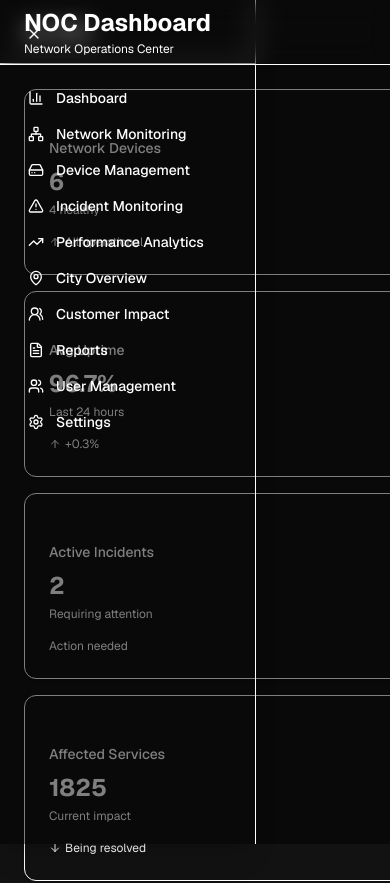
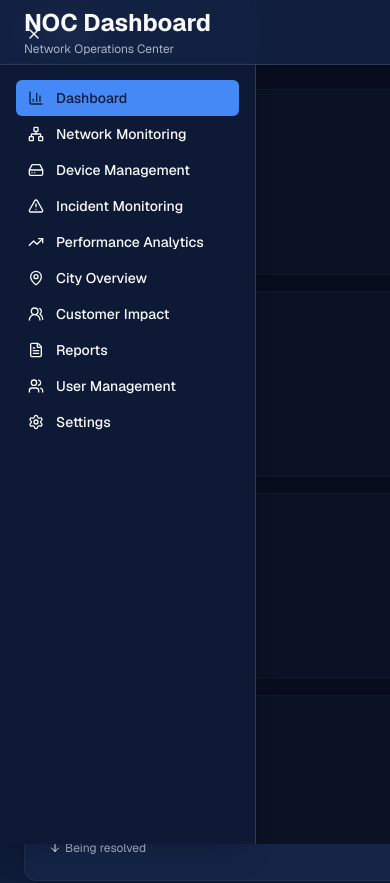
Before and after one commit to fadeldnswr/network-ops-fe, a Next.js app: page /dashboard in a window 390 px wide. Shown: the top 883 px of the page. Built offline with nearby package versions, Linux system fonts and the light colour scheme.

Commit message:
Change dashboard color and delete unused components

```diff
--- a/app/globals.css
+++ b/app/globals.css
@@ -38,79 +38,85 @@
 }
 
 .dark {
-  --background: 217 33% 7%;
-  --foreground: 217 33% 95%;
-  --card: 217 33% 13%;
-  --card-foreground: 217 33% 95%;
-  --popover: 217 33% 13%;
-  --popover-foreground: 217 33% 95%;
-  --primary: 199 100% 56%;
-  --primary-foreground: 217 33% 7%;
-  --secondary: 217 33% 20%;
-  --secondary-foreground: 217 33% 95%;
-  --muted: 217 33% 28%;
-  --muted-foreground: 217 33% 65%;
-  --accent: 176 100% 50%;
-  --accent-foreground: 217 33% 7%;
+  --background: 222 60% 14%;          /* naik: lebih navy, gak hitam */
+  --foreground: 210 40% 98%;
+
+  --card: 222 55% 18%;                /* surface navy */
+  --card-foreground: 210 40% 98%;
+
+  --popover: 222 55% 18%;
+  --popover-foreground: 210 40% 98%;
+
+  --primary: 217 92% 62%;             /* blue accent */
+  --primary-foreground: 222 60% 14%;
+
+  --secondary: 222 35% 22%;
+  --secondary-foreground: 210 40% 98%;
+
+  --muted: 222 30% 24%;
+  --muted-foreground: 215 20% 72%;
+
+  --accent: 199 95% 55%;
+  --accent-foreground: 222 60% 14%;
+
   --destructive: 0 84% 60%;
   --destructive-foreground: 0 84% 95%;
-  --border: 217 33% 22%;
-  --input: 217 33% 16%;
-  --ring: 199 100% 56%;
-  --chart-1: 120 100% 50%;
-  --chart-2: 199 100% 56%;
-  --chart-3: 176 100% 50%;
-  --chart-4: 60 100% 50%;
-  --chart-5: 13 100% 60%;
-  --sidebar: 217 33% 10%;
-  --sidebar-foreground: 217 33% 95%;
-  --sidebar-primary: 199 100% 56%;
-  --sidebar-primary-foreground: 217 33% 7%;
-  --sidebar-accent: 176 100% 50%;
-  --sidebar-accent-foreground: 217 33% 7%;
-  --sidebar-border: 217 33% 18%;
-  --sidebar-ring: 199 100% 56%;
+
+  --border: 222 28% 26%;
+  --input: 222 28% 20%;
+  --ring: 217 92% 62%;
+
+  /* sidebar */
+  --sidebar: 222 60% 13%;
+  --sidebar-foreground: 210 40% 98%;
+  --sidebar-primary: 217 92% 62%;
+  --sidebar-primary-foreground: 222 60% 14%;
+  --sidebar-accent: 222 35% 22%;
+  --sidebar-accent-foreground: 210 40% 98%;
+  --sidebar-border: 222 28% 26%;
+  --sidebar-ring: 217 92% 62%;
 }
 
 @theme inline {
   --font-sans: 'Geist', 'Geist Fallback';
   --font-mono: 'Geist Mono', 'Geist Mono Fallback';
-  --color-background: var(--background);
-  --color-foreground: var(--foreground);
-  --color-card: var(--card);
-  --color-card-foreground: var(--card-foreground);
-  --color-popover: var(--popover);
-  --color-popover-foreground: var(--popover-foreground);
-  --color-primary: var(--primary);
-  --color-primary-foreground: var(--primary-foreground);
-  --color-secondary: var(--secondary);
-  --color-secondary-foreground: var(--secondary-foreground);
-  --color-muted: var(--muted);
-  --color-muted-foreground: var(--muted-foreground);
-  --color-accent: var(--accent);
-  --color-accent-foreground: var(--accent-foreground);
-  --color-destructive: var(--destructive);
-  --color-destructive-foreground: var(--destructive-foreground);
-  --color-border: var(--border);
-  --color-input: var(--input);
-  --color-ring: var(--ring);
-  --color-chart-1: var(--chart-1);
-  --color-chart-2: var(--chart-2);
-  --color-chart-3: var(--chart-3);
-  --color-chart-4: var(--chart-4);
-  --color-chart-5: var(--chart-5);
+
+  --color-background: hsl(var(--background));
+  --color-foreground: hsl(var(--foreground));
+  --color-card: hsl(var(--card));
+  --color-card-foreground: hsl(var(--card-foreground));
+  --color-popover: hsl(var(--popover));
+  --color-popover-foreground: hsl(var(--popover-foreground));
+
+  --color-primary: hsl(var(--primary));
+  --color-primary-foreground: hsl(var(--primary-foreground));
+  --color-secondary: hsl(var(--secondary));
+  --color-secondary-foreground: hsl(var(--secondary-foreground));
+  --color-muted: hsl(var(--muted));
+  --color-muted-foreground: hsl(var(--muted-foreground));
+  --color-accent: hsl(var(--accent));
+  --color-accent-foreground: hsl(var(--accent-foreground));
+
+  --color-destructive: hsl(var(--destructive));
+  --color-destructive-foreground: hsl(var(--destructive-foreground));
+
+  --color-border: hsl(var(--border));
+  --color-input: hsl(var(--input));
+  --color-ring: hsl(var(--ring));
+
+  --color-sidebar: hsl(var(--sidebar));
+  --color-sidebar-foreground: hsl(var(--sidebar-foreground));
+  --color-sidebar-primary: hsl(var(--sidebar-primary));
+  --color-sidebar-primary-foreground: hsl(var(--sidebar-primary-foreground));
+  --color-sidebar-accent: hsl(var(--sidebar-accent));
+  --color-sidebar-accent-foreground: hsl(var(--sidebar-accent-foreground));
+  --color-sidebar-border: hsl(var(--sidebar-border));
+  --color-sidebar-ring: hsl(var(--sidebar-ring));
+
   --radius-sm: calc(var(--radius) - 4px);
   --radius-md: calc(var(--radius) - 2px);
   --radius-lg: var(--radius);
   --radius-xl: calc(var(--radius) + 4px);
-  --color-sidebar: var(--sidebar);
-  --color-sidebar-foreground: var(--sidebar-foreground);
-  --color-sidebar-primary: var(--sidebar-primary);
-  --color-sidebar-primary-foreground: var(--sidebar-primary-foreground);
-  --color-sidebar-accent: var(--sidebar-accent);
-  --color-sidebar-accent-foreground: var(--sidebar-accent-foreground);
-  --color-sidebar-border: var(--sidebar-border);
-  --color-sidebar-ring: var(--sidebar-ring);
 }
 
 @layer base {
--- a/components/dashboard/dashboard-header.tsx
+++ b/components/dashboard/dashboard-header.tsx
@@ -17,25 +17,6 @@ export function DashboardHeader({ title, subtitle }: DashboardHeaderProps) {
           <h1 className="text-2xl font-bold text-foreground">{title}</h1>
           {subtitle && <p className="text-xs text-muted-foreground mt-0.5">{subtitle}</p>}
         </div>
-
-        <div className="flex items-center gap-2">
-          <div className="relative hidden md:block">
-            <Search className="absolute left-2 top-1/2 -translate-y-1/2 h-4 w-4 text-muted-foreground" />
-            <Input
-              placeholder="Search..."
-              className="pl-8 w-48 bg-secondary border-border/50"
-            />
-          </div>
-          <Button variant="ghost" size="icon" className="text-muted-foreground hover:text-foreground">
-            <Bell className="h-5 w-5" />
-          </Button>
-          <Button variant="ghost" size="icon" className="text-muted-foreground hover:text-foreground">
-            <Settings className="h-5 w-5" />
-          </Button>
-          <Button variant="ghost" size="icon" className="text-muted-foreground hover:text-foreground">
-            <User className="h-5 w-5" />
-          </Button>
-        </div>
       </div>
     </header>
   )
```
